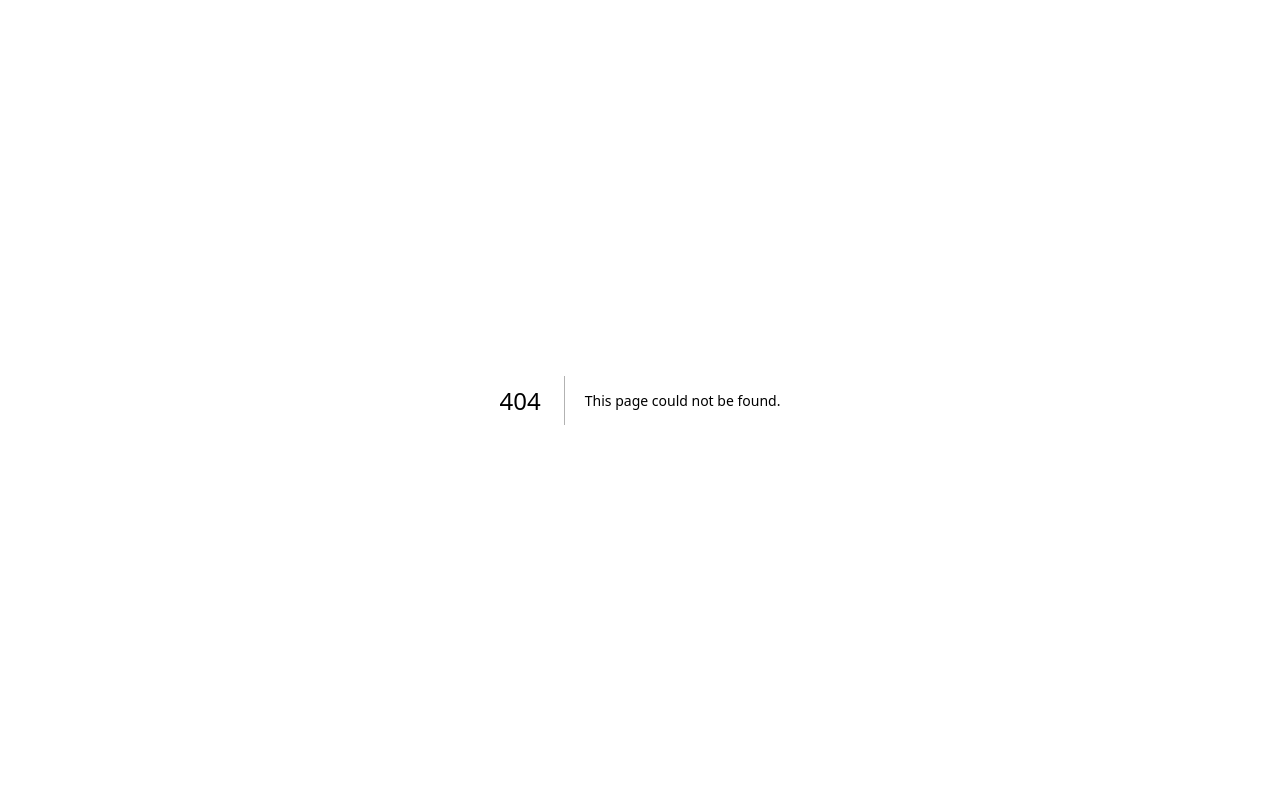
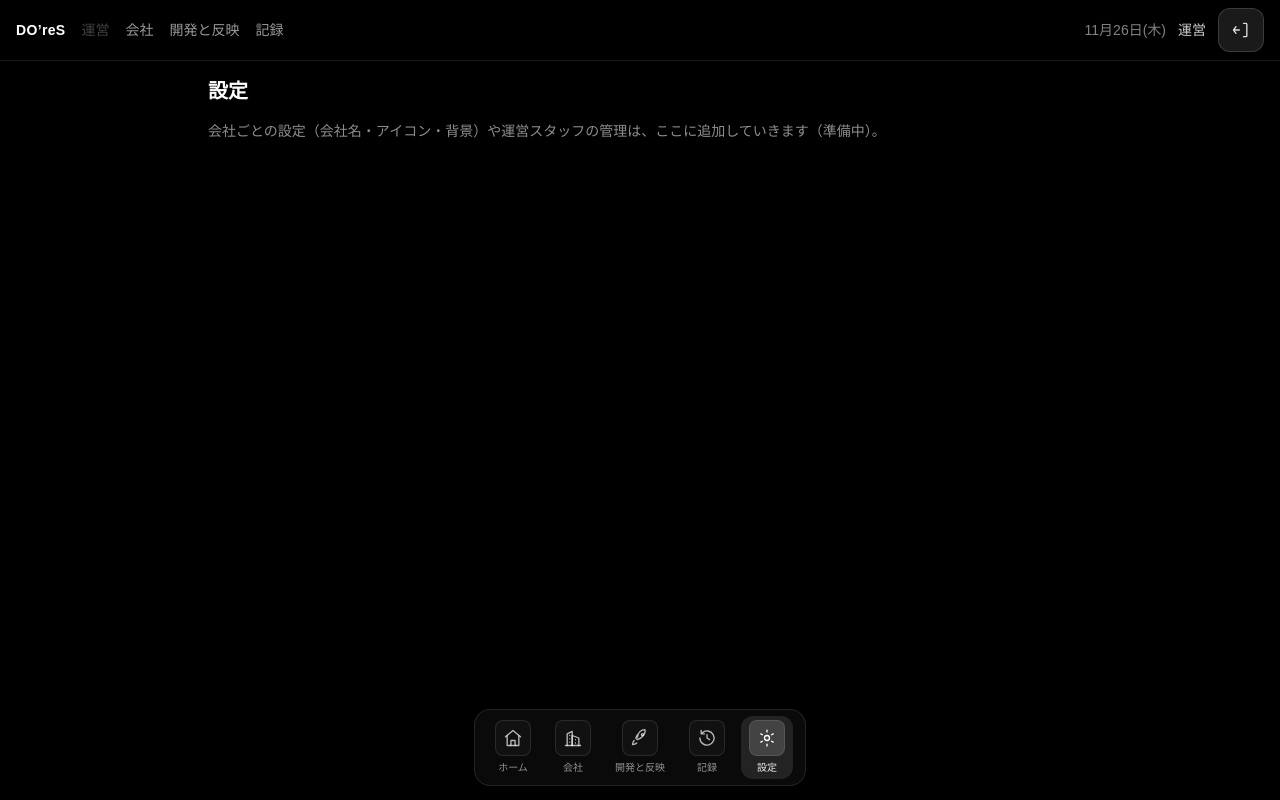
Before and after one commit to yellow-japan/dores, a Next.js app: page /platform/settings in a window 1280 px wide. Before the commit this address had no page. Built offline with nearby package versions, Linux system fonts and the light colour scheme; no server answers.

Commit message:
Create page.tsx

```diff
--- /dev/null
+++ b/app/platform/settings/page.tsx
@@ -0,0 +1,19 @@
+import { createClient } from "@/lib/supabase/server";
+import { getMe } from "@/lib/data";
+import { todayStr } from "@/lib/platform-ui";
+import PlatformShell from "@/components/platform/PlatformShell";
+
+export default async function PlatformSettingsPage() {
+  const supabase = await createClient();
+  const me = await getMe(supabase);
+  return (
+    <PlatformShell userName={me?.display_name ?? "運営"} dateStr={todayStr()} active="settings">
+      <div className="space-y-4">
+        <h1 className="text-xl font-bold text-white">設定</h1>
+        <p className="text-sm text-white/55">
+          会社ごとの設定（会社名・アイコン・背景）や運営スタッフの管理は、ここに追加していきます（準備中）。
+        </p>
+      </div>
+    </PlatformShell>
+  );
+}
```
